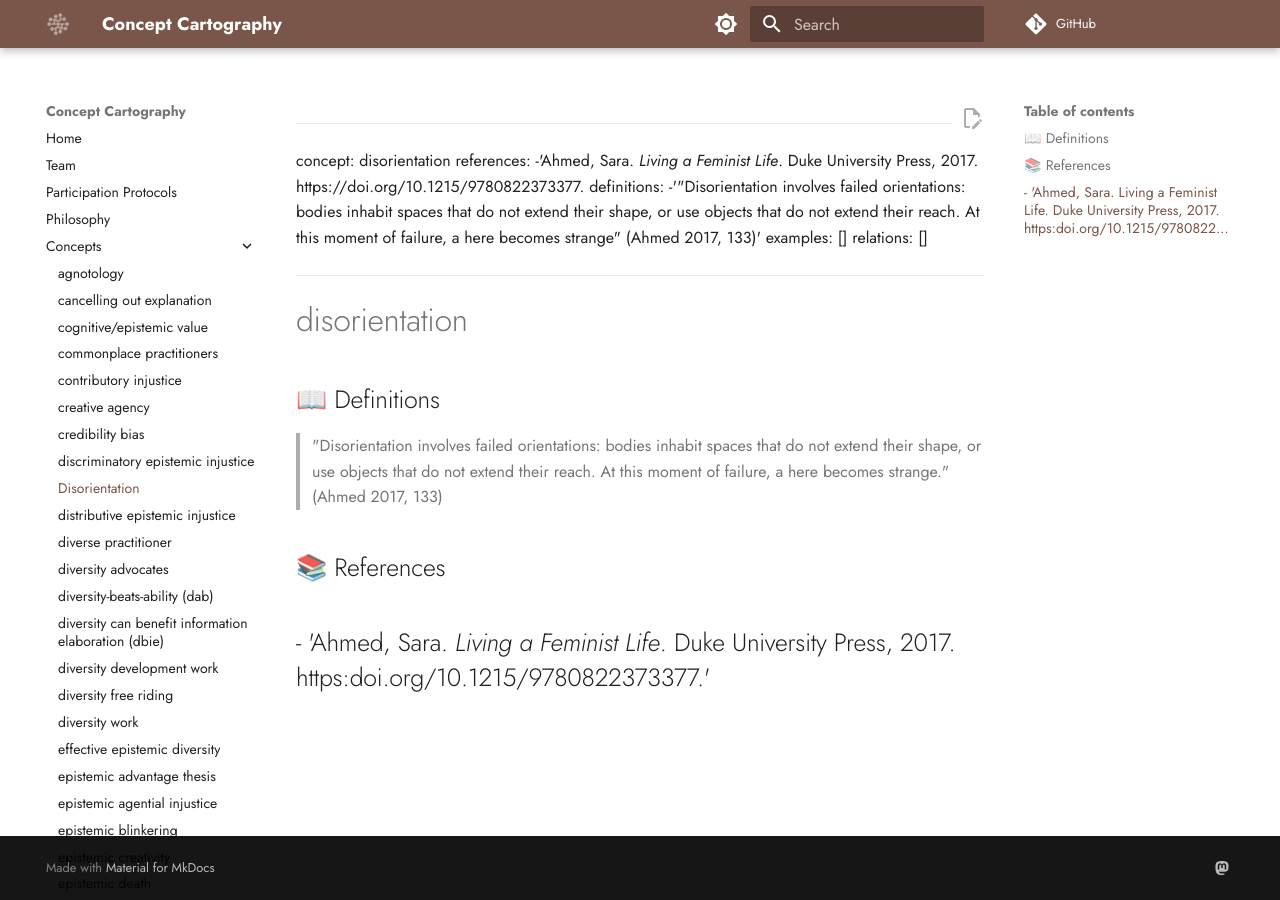
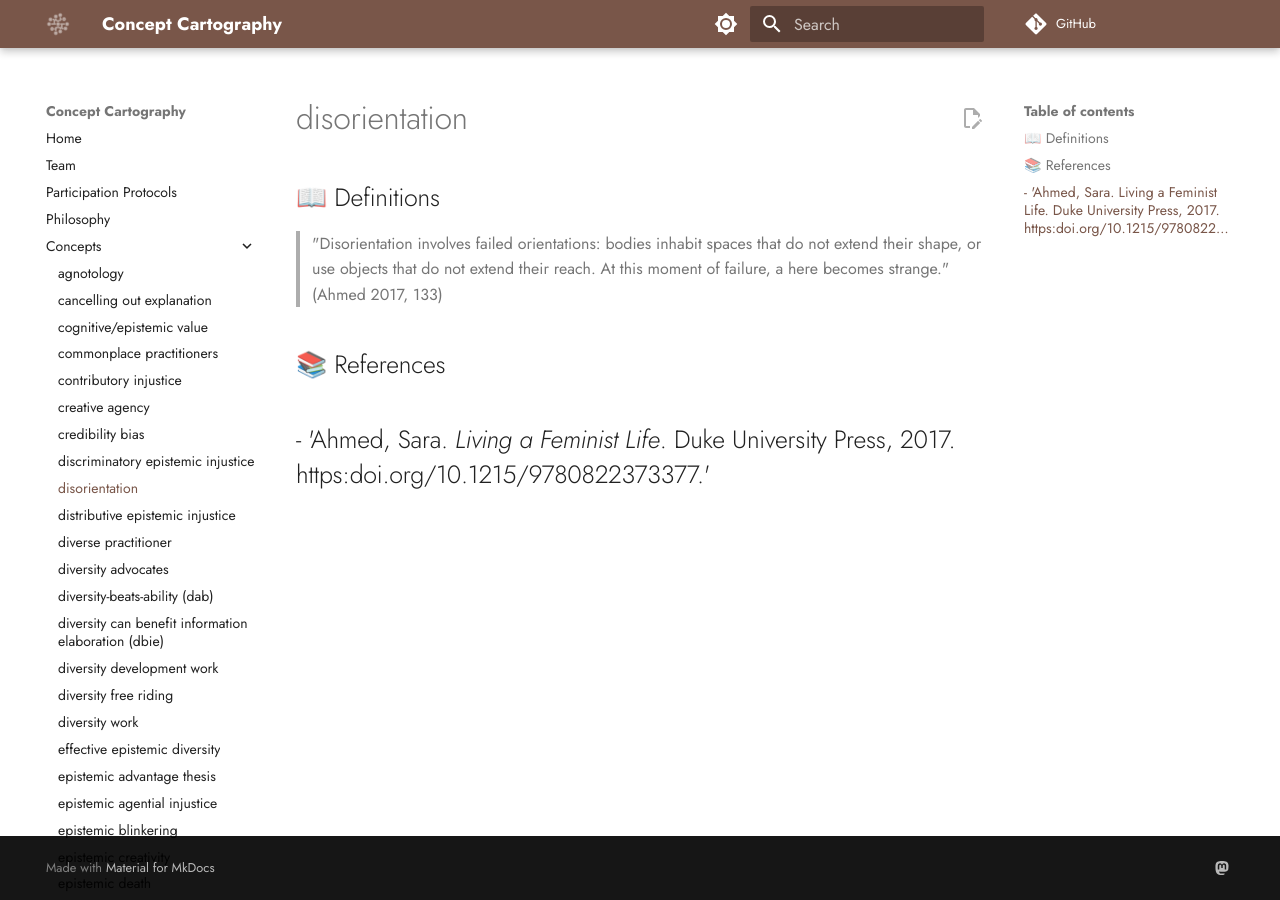
Before and after one commit to conceptcartography/conceptcartography, an MkDocs documentation site: the page built from docs/concepts/disorientation.md, in a window 1280 px wide. Built offline with MkDocs 1.6.1 and Material for MkDocs 9.7.7, drawn with Linux system fonts in a browser that asks for light colours; comment, search, counter and statistics services are not loaded; the version menu is left out.

Commit message:
Update disorientation.md

```diff
--- a/docs/concepts/disorientation.md
+++ b/docs/concepts/disorientation.md
@@ -1,9 +1,8 @@
 ---
 concept: disorientation
-references:
--'Ahmed, Sara. _Living a Feminist Life_. Duke University Press, 2017. https://doi.org/10.1215/9780822373377.
+references: Ahmed, Sara. Living a Feminist Life. Duke University Press, 2017. https://doi.org/10.1215/9780822373377.
 definitions:
--'"Disorientation involves failed orientations: bodies inhabit spaces that do not
+- '"Disorientation involves failed orientations: bodies inhabit spaces that do not
   extend their shape, or use objects that do not extend their reach. At this moment
   of failure, a here becomes strange" (Ahmed 2017, 133)'
 examples: []
```
